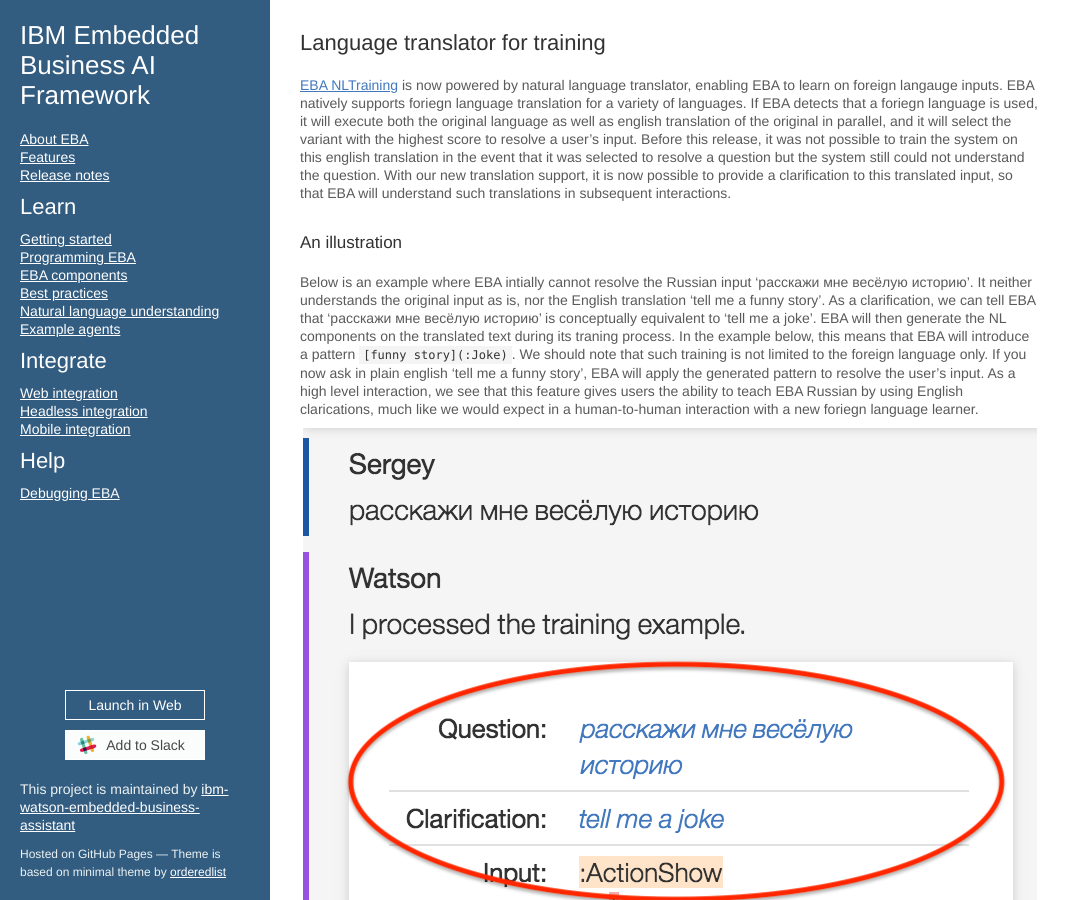
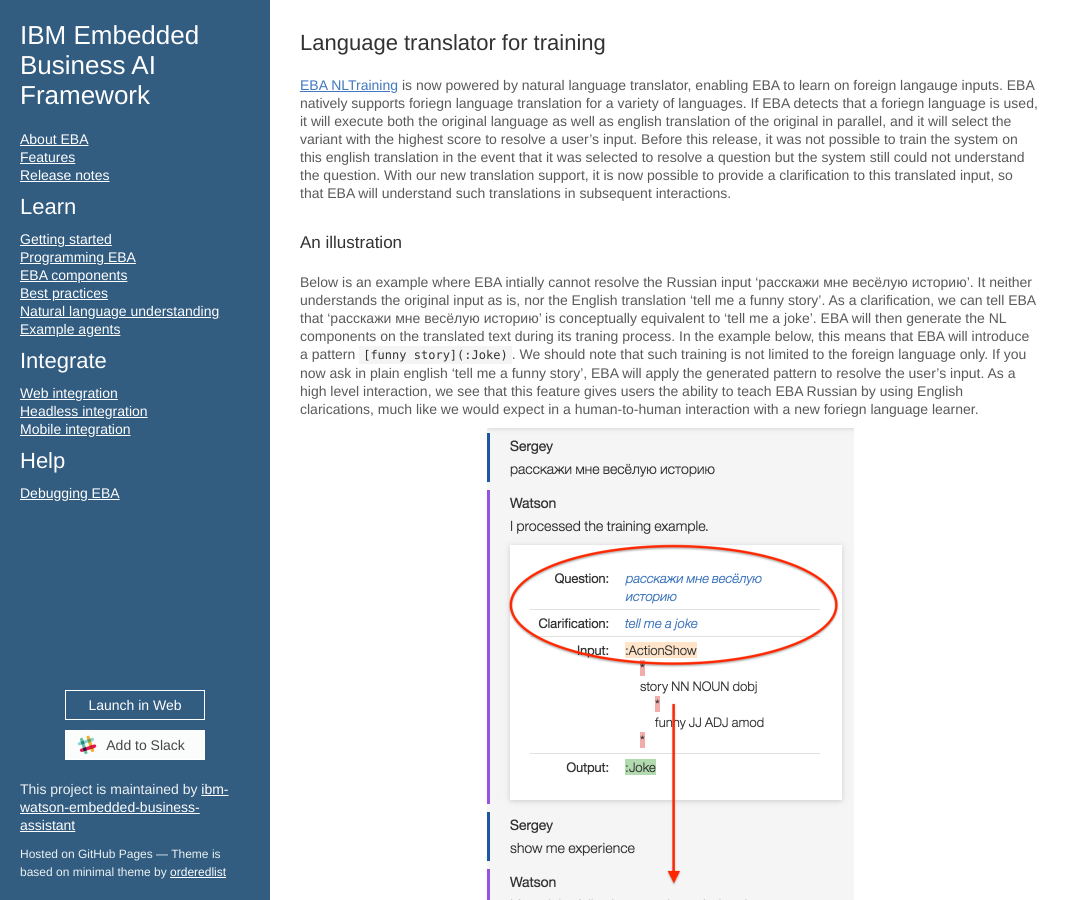
Before and after one commit to ibm-watson-embedded-business-assistant/eba-example-agents, a Jekyll site: the page built from release/blogs/NLTranslatorTraining.md, in a window 1280 px wide and 900 px high. Shown: the whole window, without its empty margins (0-1080 px from the left). Built offline with Jekyll 4.4.1, drawn with Linux system fonts in a browser that asks for light colours; our own code applies the rules of GitHub Pages for plain Markdown files.

Commit message:
Update NLTranslatorTraining.md

```diff
--- a/release/blogs/NLTranslatorTraining.md
+++ b/release/blogs/NLTranslatorTraining.md
@@ -6,4 +6,4 @@
 
 Below is an example where EBA intially cannot resolve the Russian input 'расскажи мне весёлую историю'. It neither understands the original input as is, nor the English translation 'tell me a funny story'. As a clarification, we can tell EBA that 'расскажи мне весёлую историю' is conceptually equivalent to 'tell me a joke'. EBA will then generate the NL components on the translated text during its traning process. In the example below, this means that EBA will introduce a pattern `[funny story](:Joke)`. We should note that such training is not limited to the foreign language only. If you now ask in plain english 'tell me a funny story', EBA will apply the generated pattern to resolve the user's input. As a high level interaction, we see that this feature gives users the ability to teach EBA Russian by using English clarications, much like we would expect in a human-to-human interaction with a new foriegn language learner.
 
-[![Russian to English training](../images/ru-to-en-training.png "Russian to English training")](../images/ru-to-en-training.png)
+[![Russian to English training](../images/ru-to-en-training.png#zoom=50% "Russian to English training")](../images/ru-to-en-training.png)
```
